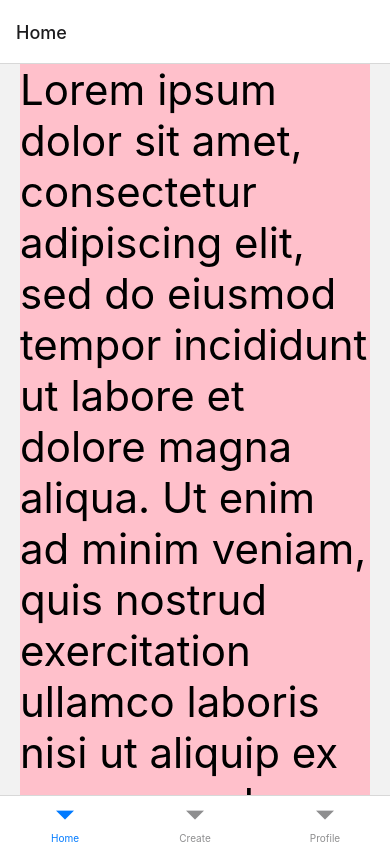
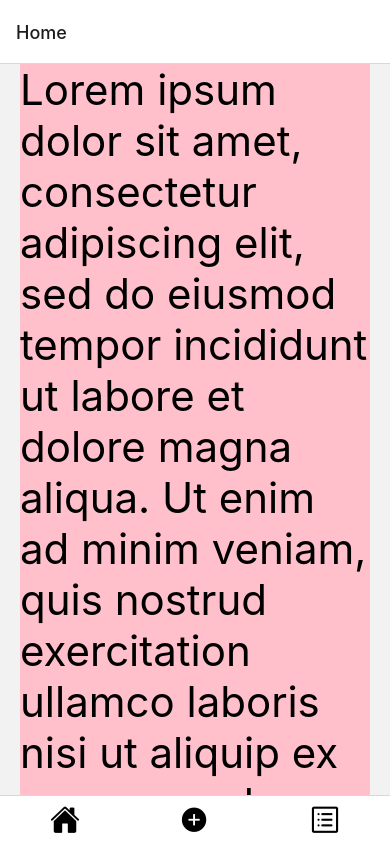
Before and after one commit to aadelalqaabi/Team3-Frontend, a React Native app in the folder Team3/: screen / in a window 390 px wide. Built offline with nearby package versions, Linux system fonts and the light colour scheme.

Commit message:
Edit icons

```diff
--- a/Team3/App.js
+++ b/Team3/App.js
@@ -3,6 +3,7 @@ import { createBottomTabNavigator } from "@react-navigation/bottom-tabs";
 import { ProfileScreen } from "./screens/ProfileScreen";
 import { HomeScreen } from "./screens/HomeScreen";
 import { CreateScreen } from "./screens/CreateScreen";
+import { Ionicons, AntDesign } from "@expo/vector-icons";
 
 const Tab = createBottomTabNavigator();
 
@@ -10,9 +11,52 @@ export default function App() {
   return (
     <NavigationContainer>
       <Tab.Navigator>
-        <Tab.Screen  name="Home" component={HomeScreen} />
-        <Tab.Screen name="Create" component={CreateScreen} />
-        <Tab.Screen name="Profile" component={ProfileScreen} />
+        <Tab.Screen
+          name="Home"
+          component={HomeScreen}
+          options={{
+            tabBarShowLabel: false,
+            tabBarIcon: ({ color, size, style }) => (
+              <Ionicons
+                name="home"
+                color={"black"}
+                size={30}
+                style={{ paddingTop: "5%" }}
+              />
+            ),
+          }}
+        />
+        <Tab.Screen
+          name="Create"
+          component={CreateScreen}
+          options={{
+            tabBarShowLabel: false,
+            tabBarIcon: ({ color, size }) => (
+              <Ionicons
+                name="md-add-circle-sharp"
+                size={30}
+                color={"black"}
+                style={{ paddingTop: "5%" }}
+              />
+            ),
+          }}
+        />
+        <Tab.Screen
+          name="Profile"
+          component={ProfileScreen}
+          options={{
+            tabBarShowLabel: false,
+            tabBarIcon: ({ color, size }) => (
+              <AntDesign
+                name="profile"
+                size={30}
+                color="black"
+                style={{ paddingTop: "5%" }}
+              />
+            ),
+            tabBarOptions: { showLabel: false },
+          }}
+        />
       </Tab.Navigator>
     </NavigationContainer>
   );
```
